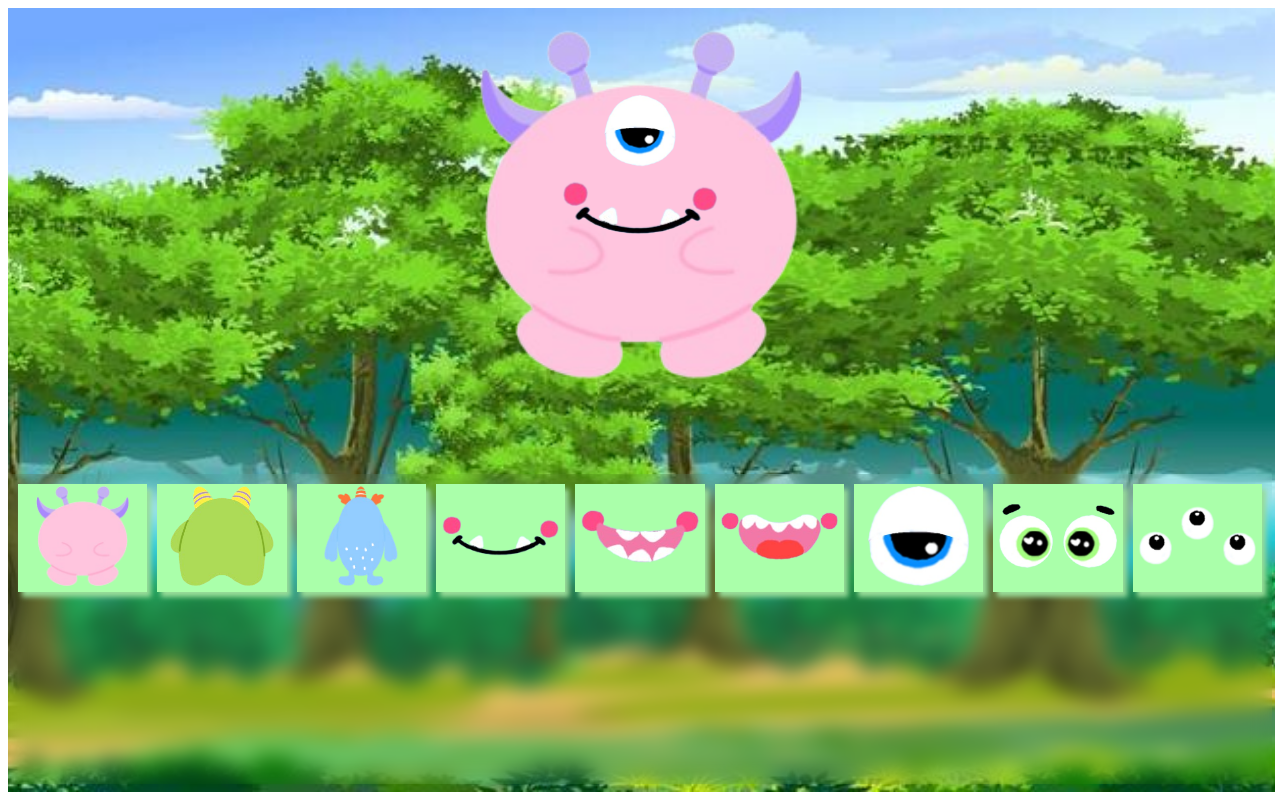
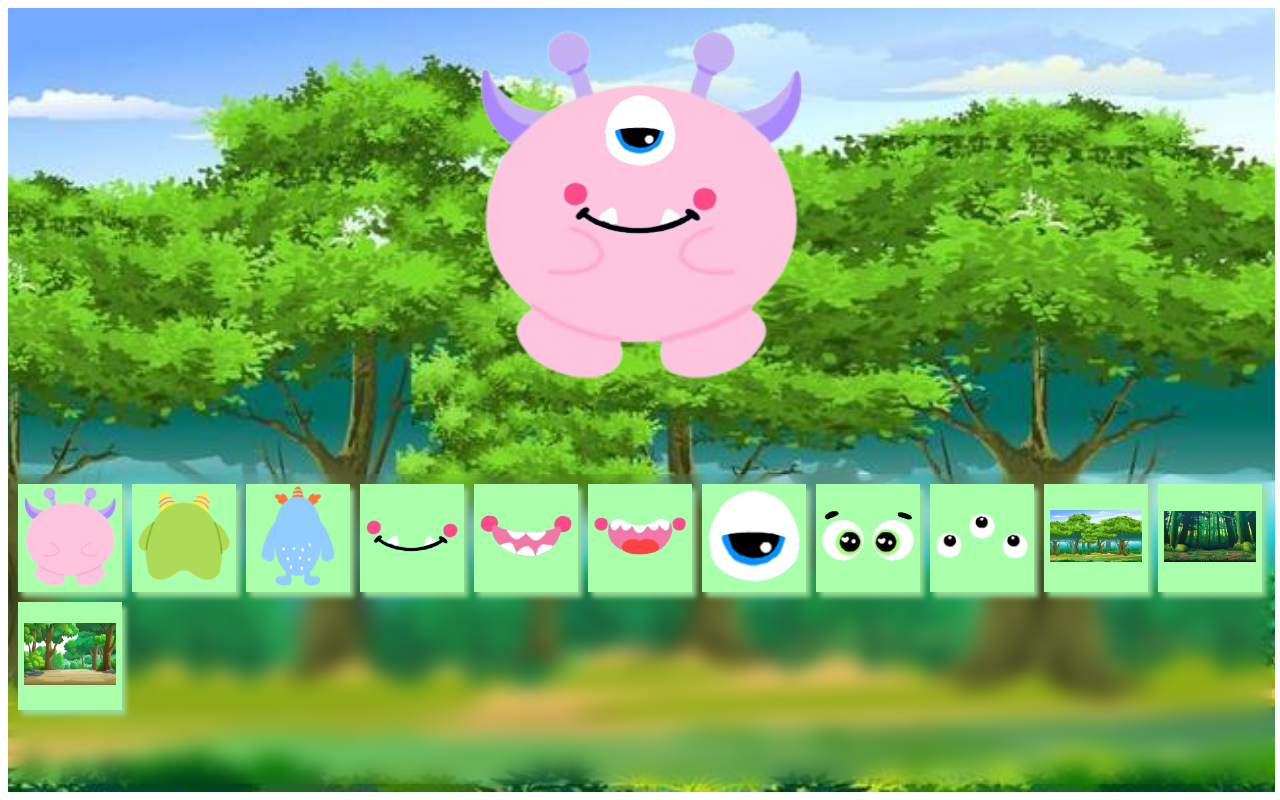
Before and after one commit to MM4096/VH0524, a plain HTML site: page index.html in a window 1280 px wide. Drawn offline with nearby package versions, Linux system fonts and the light colour scheme.

Commit message:
Background switching

```diff
--- a/config/images.json
+++ b/config/images.json
@@ -40,5 +40,19 @@
       "name": "mouth_3",
       "path": "mouth_3.png"
     }
+  ],
+  "backgrounds": [
+    {
+      "name": "background_1",
+      "path": "background/placeholder.jpg"
+    },
+    {
+      "name": "background_2",
+      "path": "background/placeholder-2.jpg"
+    },
+    {
+      "name": "background_3",
+      "path": "background/placeholder-3.jpg"
+    }
   ]
 }
--- a/scripts/game.js
+++ b/scripts/game.js
@@ -104,6 +104,12 @@ function update_parts() {
         let name = this_object.name
         create_option("eyes", name, path)
     }
+    for (let e in images.backgrounds) {
+        let this_object = images.backgrounds[e]
+        let path = this_object.path
+        let name = this_object.name
+        create_option("background", name, path)
+    }
     update_item_with_values("body", config.initial_parts.body)
     update_item_with_values("mouth", config.initial_parts.mouth)
     update_item_with_values("eyes", config.initial_parts.eyes)
@@ -145,10 +151,10 @@ function late_update() {
     $("#body-image").show()
 }
 
-function create_option(part_type, name, image_path) {
+function create_option(option_type, name, image_path) {
     let tag = `
             <div class="grid-item">
-                <button onclick="update_item(this)" data-part-type="${part_type}" data-name="${name}" class="option-button">
+                <button onclick="update_item(this)" data-option-type="${option_type}" data-name="${name}" class="option-button">
                     <img src="${get_path_of_file("images/" + image_path)}" alt="${name}" class="option-image" draggable="false">
                 </button>
             </div>
@@ -159,12 +165,12 @@ function create_option(part_type, name, image_path) {
 
 function update_item(sender) {
     let sender_obj = $(sender)
-    let part_type = sender_obj.data("part-type")
+    let part_type = sender_obj.data("option-type")
     let name = sender_obj.data("name")
     update_item_with_values(part_type, name)
 }
 
-function update_item_with_values(part_type, name) {
+function update_item_with_values(object_type, name) {
     let body = $("#body-image")
     let image_path = ""
     for (let i in images) {
@@ -187,7 +193,7 @@ function update_item_with_values(part_type, name) {
     catch (error) {
     }
 
-    switch (part_type) {
+    switch (object_type) {
         case "body":
             body.css("background-image", `url(${image_path})`)
             let config = ""
@@ -235,6 +241,11 @@ function update_item_with_values(part_type, name) {
             })
             update_eye_css()
             break
+        case "background":
+            $("#background-image").css({
+                "background-image": `url(${image_path})`,
+            })
+            break
     }
 }
 
--- a/stylesheets/game.css
+++ b/stylesheets/game.css
@@ -1,6 +1,7 @@
 .grid-container {
     display: grid;
-    grid-template-columns: repeat(9, 1fr);
+    grid-template-columns: repeat(auto-fit, minmax(100px, 1fr));
+    grid-auto-flow: row;
     grid-gap: 10px;
     padding: 10px;
 }
```
Also changed, not shown: images/background/placeholder-2.jpg (added), images/background/placeholder-3.jpg (added).
